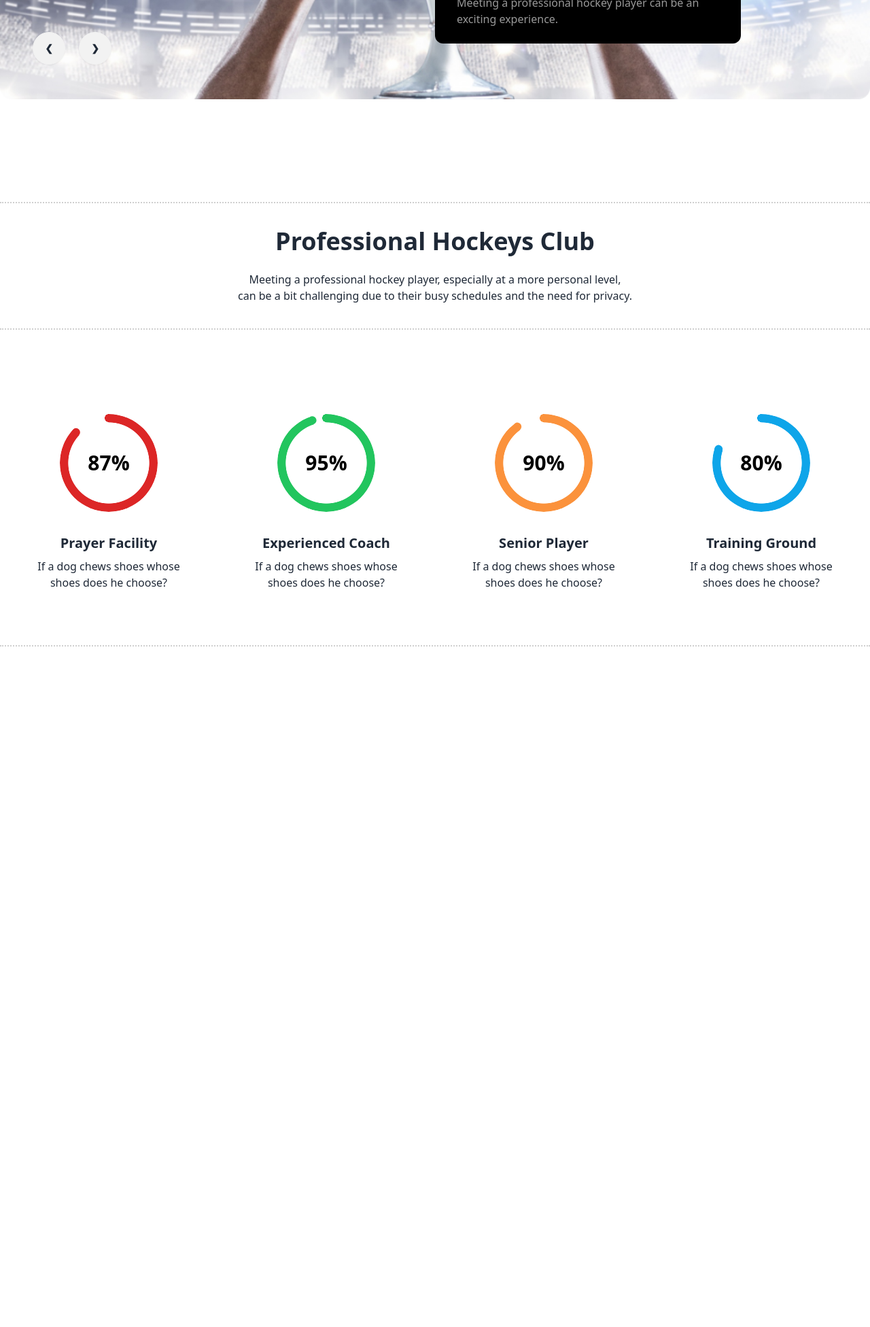
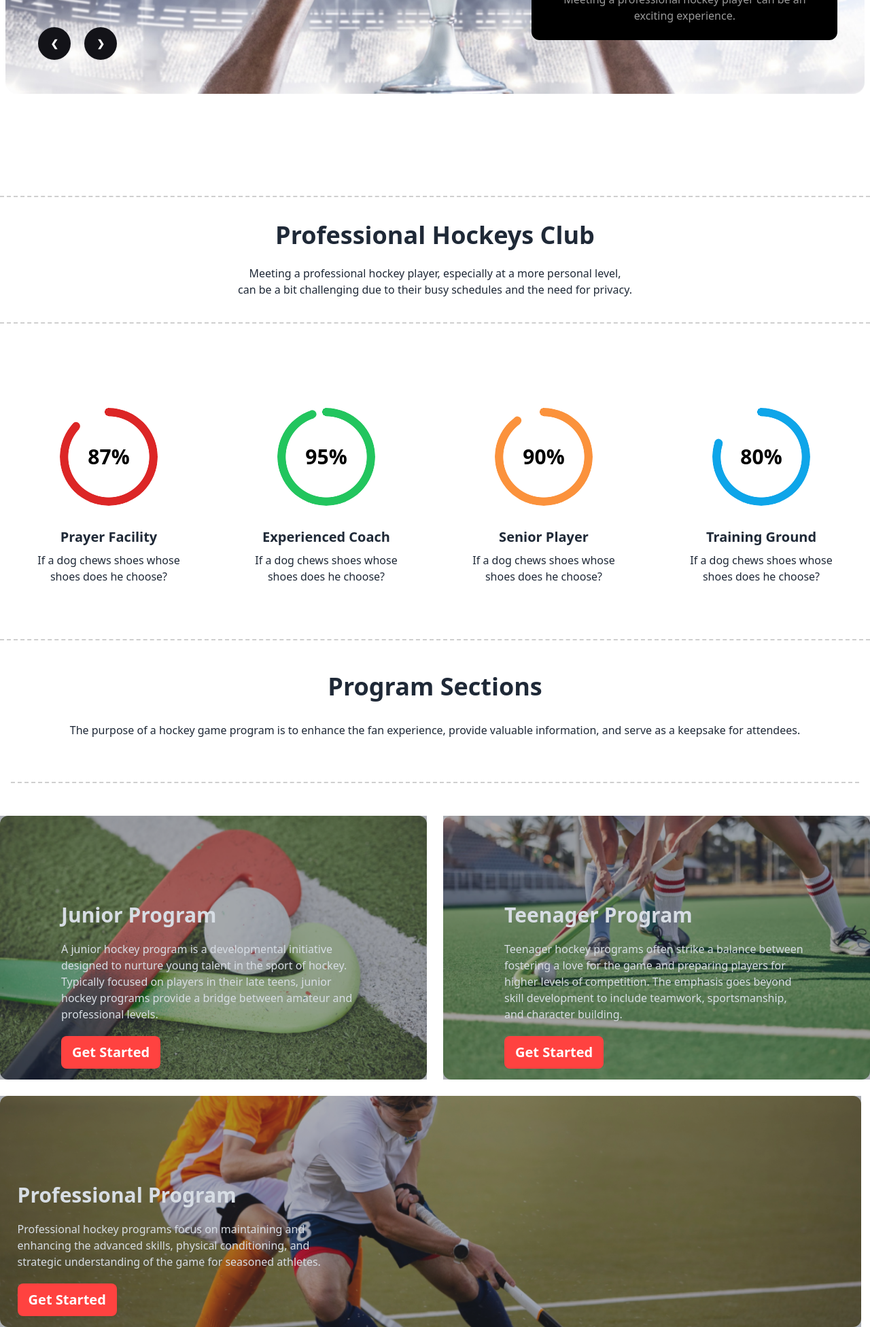
Before and after one commit to Mehedi3300/hockeys-project, a plain HTML site: page index.html in a window 1280 px wide. Shown: the part 622-2574 px from the top of the page at 68% size. Before the commit the page ends 1573 px from the top, so only its background shows below. Drawn offline with nearby package versions, Linux system fonts and the light colour scheme.

Commit message:
program section updated

```diff
--- a/index.html
+++ b/index.html
@@ -70,42 +70,42 @@
                       </clipPath>
                     </defs>
                   </svg></a>
-                <button class="btn basic-btn">Get Ticket</button>
+                <button class="btn basic-btn text-xs lg:text-xl">Get Ticket</button>
             </div>
           </div>
 
-        <div class="mx-auto relative">
+        <div class="mx-2 relative">
             <div class="carousel w-full relative">
                 <div id="slide1" class="carousel-item relative w-full">
                   <img src="Images/1.png" class="w-full h-[80%]"/>
-                  <div class="absolute flex gap-5 transform -translate-y-1/2 left-12 right-5 top-[70%]">
-                    <a href="#slide4" class="btn btn-circle">❮</a>
-                    <a href="#slide2" class="btn btn-circle">❯</a>
+                  <div class="absolute flex gap-5 transform lg:-translate-y-1/2  lg:left-12 left-24  lg:right-5 lg:top-[70%] top-[50%]">
+                    <a href="#slide4" class="btn btn-circle bg-[#131318] text-[#FFF] border-none">❮</a>
+                    <a href="#slide2" class="btn btn-circle bg-[#131318] text-[#FFF] border-none">❯</a>
                   </div>
                 </div>
                 <div id="slide2" class="carousel-item relative w-full">
                   <img src="Images/2.png" class="w-full h-[80%]" />
-                  <div class="absolute flex gap-5 transform -translate-y-1/2 left-12 right-5 top-[70%]">
-                    <a href="#slide1" class="btn btn-circle">❮</a>
-                    <a href="#slide3" class="btn btn-circle">❯</a>
+                  <div class="absolute flex gap-5 transform lg:-translate-y-1/2  lg:left-12 left-24  lg:right-5 lg:top-[70%] top-[50%]">
+                    <a href="#slide1" class="btn btn-circle bg-[#131318] text-[#FFF] border-none">❮</a>
+                    <a href="#slide3" class="btn btn-circle bg-[#131318] text-[#FFF] border-none">❯</a>
                   </div>
                 </div>
                 <div id="slide3" class="carousel-item relative w-full">
                   <img src="Images/3.png" class="w-full h-[80%]" />
-                  <div class="absolute flex gap-5 transform -translate-y-1/2 left-12 right-5 top-[70%]">
-                    <a href="#slide2" class="btn btn-circle">❮</a>
-                    <a href="#slide4" class="btn btn-circle">❯</a>
+                  <div class="absolute flex gap-5 transform lg:-translate-y-1/2  lg:left-12 left-24  lg:right-5 lg:top-[70%] top-[50%]">
+                    <a href="#slide2" class="btn btn-circle bg-[#131318] text-[#FFF] border-none">❮</a>
+                    <a href="#slide4" class="btn btn-circle bg-[#131318] text-[#FFF] border-none">❯</a>
                   </div>
                 </div>
                 <div id="slide4" class="carousel-item relative w-full">
                   <img src="Images/4.png" class="w-full h-[80%]" />
-                  <div class="absolute flex gap-5 transform -translate-y-1/2 left-12 right-5 top-[70%]">
-                    <a href="#slide3" class="btn btn-circle">❮</a>
-                    <a href="#slide1" class="btn btn-circle">❯</a>
+                  <div class="absolute flex gap-5 transform lg:-translate-y-1/2  lg:left-12 left-24  lg:right-5 lg:top-[70%] top-[50%]">
+                    <a href="#slide3" class="btn btn-circle bg-[#131318] text-[#FFF] border-none">❮</a>
+                    <a href="#slide1" class="btn btn-circle bg-[#131318] text-[#FFF] border-none">❯</a>
                 </div>
             </div>
         </div>
-        <div class= "bg-black sm:w-[100%] md:w-[300px] lg:w-[450px] rounded-xl relative lg:absolute lg:top-[50%] md:top-[50%] md:left-[50%] lg:left-[50%]">
+        <div class= "bg-black sm:w-[100%] md:w-[300px] lg:w-[450px] rounded-xl relative lg:absolute lg:top-[50%] lg:left-[60%] text-center mx-4">
             <h2 class="text-base sm:text-xs lg:text-2xl font-extrabold text-[#FFF] pt-2 lg:pt-8 pl-2 lg:pl-6 pb-2">Meet all the heroes from the field</h2>
             <p class="font-medium text-xs lg:text-base text-[#FFFFFF99] px-4 lg:px-8 pb-2 lg:pb-6">Meeting a professional hockey player can be an exciting experience.</p>
         </div>
@@ -114,13 +114,13 @@
         <!-- hockey club section -->
         <section class="container mx-auto ">
             <!-- description -->
-            <div class="text-center border-dotted border-y-2 border-[#13131333] py-9 mb-9">
+            <div class="text-center border-dashed border-y-2 border-[#13131333] py-9 mb-9 lg:mx-0 mx-4">
                 <h2 class="text-4xl font-extrabold mb-6 ">Professional Hockeys Club</h2>
                 <p class="font-medium ">Meeting a professional hockey player, especially at a more personal level, <br>can be a bit challenging due to their busy schedules and the need for privacy.</p>
             </div>
-            <!-- cards -->
+            <!-- radail section -->
 
-            <div class="grid grid-cols-1 lg:grid-cols-4 py-12 border-dotted border-b-2 border-[#13131333]">
+            <div class="grid grid-cols-1 lg:grid-cols-4 py-12 border-dashed border-b-2 border-[#13131333]">
                 <!-- first -->
                 <div class="card ">
                     <figure class="px-10 pt-10">
@@ -160,10 +160,53 @@
                     <h2 class="card-title">Training Ground</h2>
                     <p>If a dog chews shoes whose shoes does he choose?</p>
                     </div>
+                </div>
             </div>
 
-
+        </section>
+        <!-- program description -->
+        <section class="container mx-auto">
+            <!-- section header -->
+            <div class="text-center my-12 border-dashed border-b-2 border-[#13131333] mx-4">
+                <h2 class="font-extrabold text-4xl pb-8">Program Sections</h2>
+                <p class="font-medium pb-16">The purpose of a hockey game program is to enhance the fan experience, provide valuable information, and serve as a keepsake for attendees.</p>
             </div>
+            <!-- registration section -->
+            <div class="grid lg:grid-cols-2 grid-cols-1 gap-6 ">
+                <!-- first -->
+                <div class="hero h-full w-full rounded-xl" style="background-image: url(Images/2.png);">
+                <div class="hero-overlay bg-opacity-40"></div>
+                    <div class="hero-content text-start text-neutral-content">
+                      <div class="max-w-md mt-28 lg-ml-20">
+                        <h1 class="mb-5 text-3xl font-extrabold">Junior Program</h1>
+                        <p class="mb-5 font-medium">A junior hockey program is a developmental initiative designed to nurture young talent in the sport of hockey. Typically focused on players in their late teens, junior hockey programs provide a bridge between amateur and professional levels.</p>
+                        <button class="btn basic-btn border-none">Get Started</button>
+                      </div>
+                    </div>
+                  </div>
+                   <!--second  -->
+                  <div class="hero h-full w-full rounded-xl" style="background-image: url(Images/3.png);">
+                    <div class="hero-overlay bg-opacity-40"></div>
+                    <div class="hero-content text-start text-neutral-content">
+                      <div class="max-w-md mt-28 lg-ml-20 text-[FFF]">
+                        <h1 class="mb-5 text-3xl font-extrabold">Teenager Program</h1>
+                        <p class="mb-5 font-medium">Teenager hockey programs often strike a balance between fostering a love for the game and preparing players for higher levels of competition. The emphasis goes beyond skill development to include teamwork, sportsmanship, and character building. </p>
+                        <button class="btn basic-btn border-none">Get Started</button>
+                      </div>
+                    </div>
+                  </div>
+            </div>
+            <!-- third -->
+            <div class="hero h-full w-[99%] mt-6 rounded-xl " style="background-image: url(Images/4.png); ">
+                <div class="hero-overlay bg-opacity-40"></div>
+                <div class="hero-content text-neutral-content">
+                  <div class="max-w-md mt-28 lg:-ml-96 lg:mr-96">
+                    <h1 class="mb-5 text-3xl font-extrabold">Professional Program</h1>
+                    <p class="mb-5 font-medium">Professional hockey programs focus on maintaining and enhancing the advanced skills, physical conditioning, and strategic understanding of the game for seasoned athletes. </p>
+                    <button class="btn basic-btn border-none">Get Started</button>
+                  </div>
+                </div>
+              </div>
         </section>
     </main>
     <footer>
```
